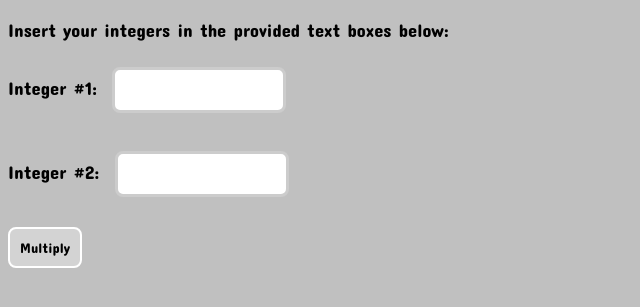
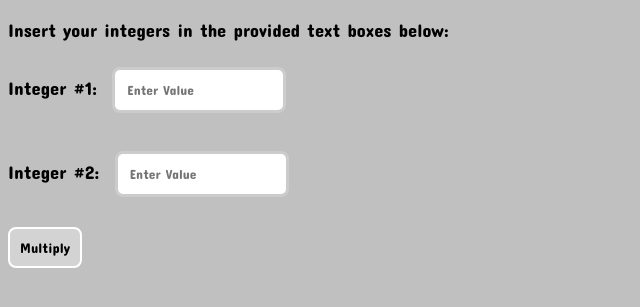
Before and after one commit to Abdullah-Al-Rashid/Unit7-07, a plain HTML site: page index.html in a window 1280 px wide. Shown: the part 71-378 px from the top of the page, without its empty margins (0-640 px from the left). Drawn offline with nearby package versions, Linux system fonts and the light colour scheme.

Commit message:
"Enter Value" Placeholder

```diff
--- a/index.html
+++ b/index.html
@@ -14,10 +14,10 @@
       <div class="city">
       <p>Insert your integers in the provided text boxes below:</p>
       <label for="first">Integer #1:</label>
-      <input type="text" id="first">
+      <input type="text" id="first" placeholder="Enter Value">
       <br><br>
       <label for="second">Integer #2:</label>
-      <input type="text" id="second">
+      <input type="text" id="second" placeholder="Enter Value">
       <br><br>
       <button id="multiply">Multiply</button>
       <p id="answer"></p>
```
